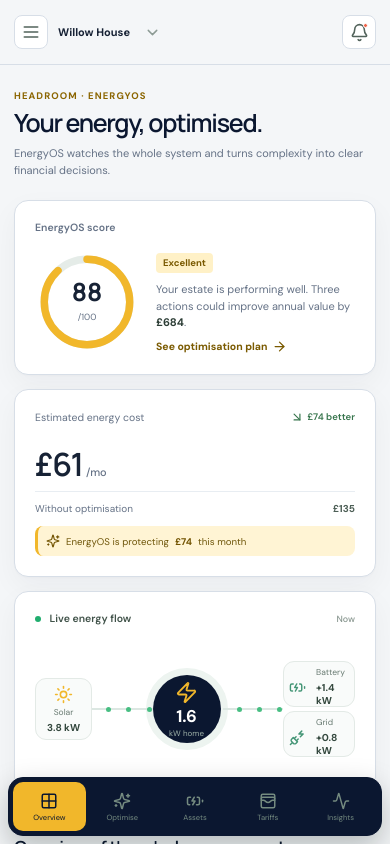
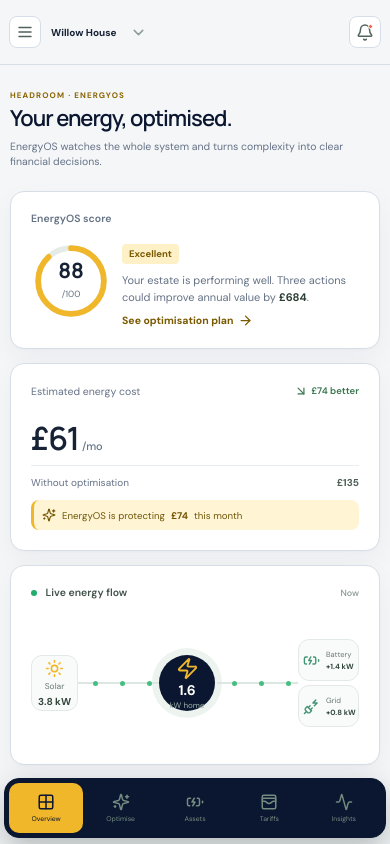
Before and after one commit to KPDoyle/Energyos-, a React (Vite) app: page / in a window 390 px wide. Shown: the top 844 px of the page. Built offline with nearby package versions, Linux system fonts and the light colour scheme.

Commit message:
Harden EnergyOS responsive layout across devices

```diff
--- a/src/styles.css
+++ b/src/styles.css
@@ -454,3 +454,202 @@
   .diagnostic-grid>div{border-right:0;border-bottom:1px solid var(--line)}
   .diagnostic-grid>div:last-child{border-bottom:0}
 }
+
+
+/* =========================================================
+   Cross-device responsive hardening
+   Phone 320+, tablet portrait/landscape, laptop, desktop.
+   ========================================================= */
+html,body,#root,.app-shell{min-width:0;max-width:100%}
+html{overflow-x:hidden}
+body{overflow-x:hidden}
+img,svg{max-width:100%}
+button,input{min-width:0}
+.main-shell,.page,.topbar,.hero-grid,.pillar-grid,.recommendation-layout,
+.optimise-grid,.asset-layout,.installer-layout,.insight-grid{min-width:0}
+.card,.action-main,.asset-name,.fleet-row>span,.tariff-row>span{min-width:0}
+.action-main h3,.action-main p,.asset-name strong,.asset-name span,
+.fleet-row strong,.fleet-row small,.tariff-row strong,.tariff-row small{
+  overflow-wrap:anywhere;
+}
+
+/* Large desktop */
+@media(min-width:1500px){
+  .page{padding-left:46px;padding-right:46px}
+  .hero-grid{grid-template-columns:1.05fr .8fr 1.15fr}
+}
+
+/* Compact desktop / iPad landscape */
+@media(min-width:901px) and (max-width:1180px){
+  .sidebar{width:220px;padding-left:13px;padding-right:13px}
+  .main-shell{margin-left:220px}
+  .headroom-logo{width:104px}
+  .headroom-product{padding-left:7px}
+  .headroom-product strong{font-size:10px}
+  .nav-item{padding-left:10px;padding-right:10px}
+  .page{padding-left:24px;padding-right:24px}
+  .topbar{padding-left:24px;padding-right:24px}
+  .recommendation-layout{grid-template-columns:minmax(0,1fr) 270px}
+}
+
+/* Tablet: sidebar becomes drawer, retain desktop information density */
+@media(max-width:900px){
+  .sidebar{
+    width:min(290px,86vw);
+    overscroll-behavior:contain;
+  }
+  .sidebar.open{overflow-y:auto}
+  .main-shell{width:100%;margin-left:0}
+  .topbar{padding-left:16px;padding-right:16px}
+  .page{width:100%;padding-left:18px;padding-right:18px}
+  .property-select-wrap{min-width:0}
+  .property-select>div:nth-child(2){min-width:0}
+  .property-select strong,.property-select span{
+    overflow:hidden;text-overflow:ellipsis;white-space:nowrap;
+  }
+  .property-select strong{max-width:220px}
+  .search-button{flex:none}
+  .asset-layout,.installer-layout,.optimise-grid{width:100%}
+  .app-modal{width:min(620px,calc(100vw - 32px))}
+}
+
+/* Phones */
+@media(max-width:650px){
+  body{padding-bottom:calc(69px + env(safe-area-inset-bottom,0px))}
+  .topbar{
+    padding-left:max(12px,env(safe-area-inset-left,0px));
+    padding-right:max(12px,env(safe-area-inset-right,0px));
+  }
+  .topbar-actions{gap:6px}
+  .property-select{max-width:calc(100vw - 110px)}
+  .property-select strong{max-width:calc(100vw - 170px)}
+  .page{
+    padding-left:max(12px,env(safe-area-inset-left,0px));
+    padding-right:max(12px,env(safe-area-inset-right,0px));
+    padding-bottom:24px;
+  }
+  .page-heading{gap:12px}
+  .page-heading>div{min-width:0}
+  .page-heading h1{font-size:24px;line-height:1.12;letter-spacing:-1px}
+  .page-heading p{font-size:10.5px;line-height:1.5}
+
+  .hero-grid,.pillar-grid{width:100%}
+  .score-row{align-items:flex-start}
+  .score-ring{width:92px;height:92px}
+  .score-copy{min-width:0}
+
+  .energy-flow{
+    width:100%;
+    grid-template-columns:52px minmax(8px,1fr) 66px minmax(8px,1fr) 68px;
+    gap:0;
+  }
+  .flow-center{width:64px;height:64px}
+  .flow-node{width:100%;min-width:0}
+  .flow-stack{min-width:0}
+  .flow-node.compact{grid-template-columns:18px minmax(0,1fr)}
+  .flow-node.compact strong,.flow-node.compact span{white-space:nowrap;font-size:7.5px}
+
+  .action-card{padding:12px}
+  .action-main h3{font-size:11.5px}
+  .action-main p{font-size:9px}
+  .action-side{width:100%}
+
+  .optimise-table,.tariff-table,.fleet-table{max-width:100%;overflow:hidden}
+  .table-row,.tariff-row,.fleet-row{min-width:0}
+  .table-row>*,.tariff-row>*,.fleet-row>*{min-width:0}
+
+  .asset-detail{padding:16px}
+  .asset-row{padding-left:10px;padding-right:10px}
+  .asset-name strong{font-size:10px}
+
+  .forecast-card{padding:15px}
+  .weather-big{padding-top:18px}
+
+  .mobile-nav{
+    left:max(6px,env(safe-area-inset-left,0px));
+    right:max(6px,env(safe-area-inset-right,0px));
+    bottom:max(6px,env(safe-area-inset-bottom,0px));
+    height:60px;
+  }
+  .mobile-nav button{
+    min-width:0;
+    min-height:48px;
+    padding:3px 1px;
+  }
+  .mobile-nav button span{
+    max-width:100%;
+    overflow:hidden;
+    text-overflow:ellipsis;
+    white-space:nowrap;
+  }
+
+  .modal-backdrop{
+    padding-left:max(8px,env(safe-area-inset-left,0px));
+    padding-right:max(8px,env(safe-area-inset-right,0px));
+    padding-bottom:env(safe-area-inset-bottom,0px);
+  }
+  .app-modal{
+    width:100%;
+    max-height:calc(90dvh - env(safe-area-inset-bottom,0px));
+  }
+  .modal-actions{flex-wrap:wrap}
+  .modal-actions>.primary-button,.modal-actions>.secondary-button{min-width:110px}
+}
+
+/* Small iPhone / 320–390 px */
+@media(max-width:390px){
+  .topbar{padding-left:9px;padding-right:9px}
+  .menu-button,.notification{width:32px;height:32px}
+  .property-select{max-width:calc(100vw - 91px)}
+  .property-select strong{max-width:calc(100vw - 130px);font-size:10px}
+  .page{padding-left:10px;padding-right:10px}
+  .page-heading h1{font-size:22px}
+  .eyebrow{font-size:8px}
+
+  .score-row{gap:11px}
+  .score-ring{width:80px;height:80px}
+  .score-ring strong{font-size:21px}
+
+  .energy-flow{
+    grid-template-columns:47px minmax(5px,1fr) 58px minmax(5px,1fr) 61px;
+  }
+  .flow-center{width:56px;height:56px}
+  .flow-center strong{font-size:14px}
+  .flow-node{height:56px}
+  .flow-node.compact{height:42px;padding:4px}
+
+  .action-card{grid-template-columns:31px minmax(0,1fr)}
+  .action-icon{width:31px;height:31px}
+  .action-meta{flex-wrap:wrap;gap:5px}
+
+  .asset-row{grid-template-columns:32px minmax(0,1fr) 52px}
+  .asset-icon{width:32px;height:32px}
+  .asset-name span{font-size:7.8px}
+
+  .fleet-row{grid-template-columns:minmax(0,1.25fr) 42px 64px}
+  .fleet-row>span:nth-child(3){font-size:8px}
+
+  .mobile-nav{left:4px;right:4px}
+  .mobile-nav button{font-size:6.8px}
+}
+
+/* Landscape phones: maximise usable vertical space */
+@media(max-height:520px) and (max-width:900px) and (orientation:landscape){
+  .topbar{height:52px}
+  .page{padding-top:18px}
+  .sidebar{padding-top:12px;padding-bottom:12px}
+  .sidebar-top{margin-bottom:12px}
+  .nav-item{height:38px}
+  .app-modal{max-height:94dvh}
+  .modal-head{padding-top:12px;padding-bottom:10px}
+  .modal-body{padding-top:12px}
+}
+
+/* Touch devices: comfortable hit targets without changing desktop density */
+@media(hover:none) and (pointer:coarse){
+  .nav-item{min-height:44px}
+  .icon-button{min-width:36px;min-height:36px}
+  .ghost-button,.text-link,.inline-action{min-height:32px}
+  .property-menu button{min-height:48px}
+  .search-results button,.notification-list button{min-height:58px}
+}
```
